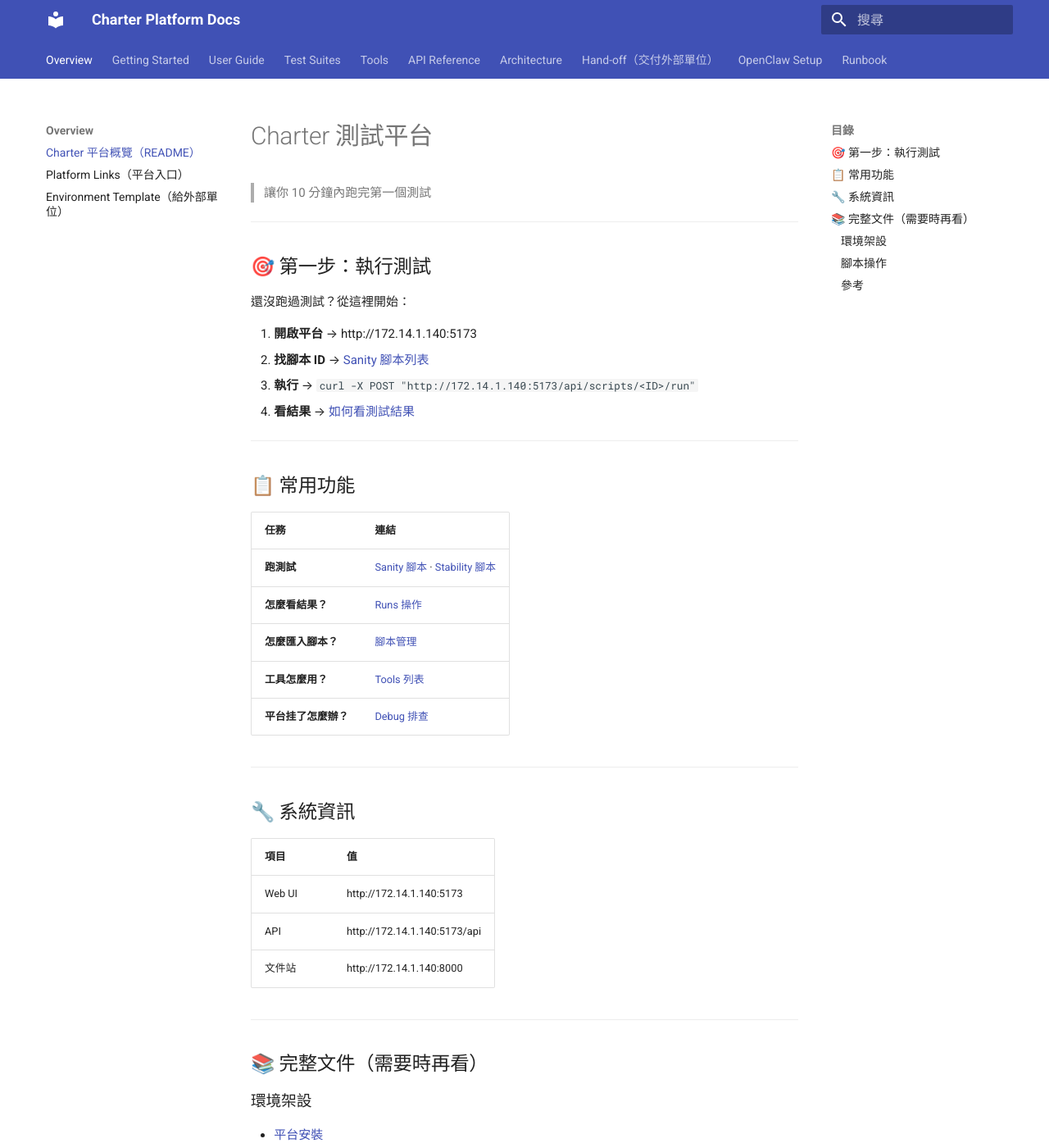
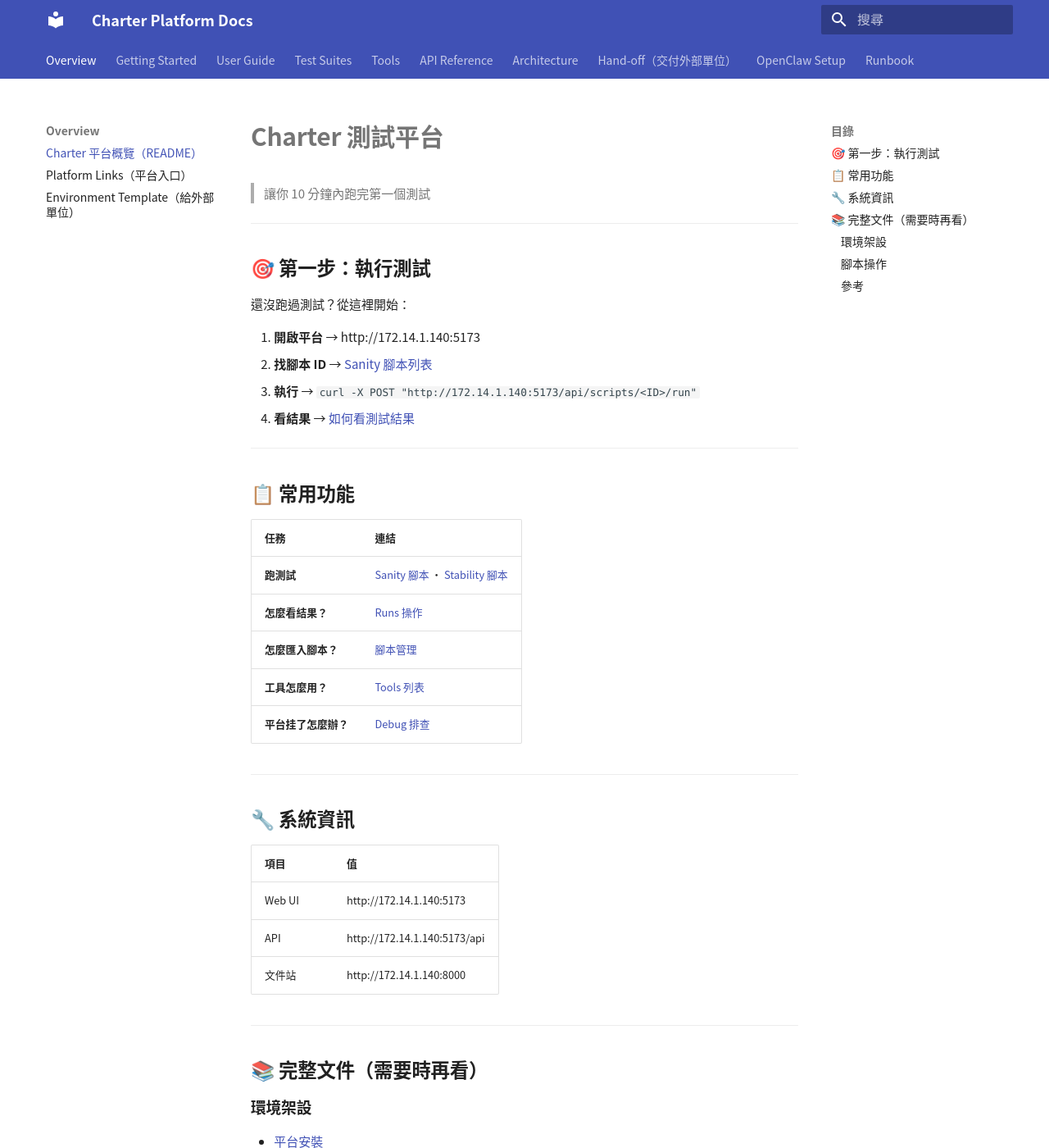
Before and after one commit to askeywifisit-ui/charter_project, an MkDocs documentation site: the page built from docs/charter_site/docs/index.md, in a window 1280 px wide and 1400 px high. Shown: the whole window at 82% size. Built offline with MkDocs 1.6.1 and Material for MkDocs 9.7.7, drawn with Linux system fonts in a browser that asks for light colours; comment, search, counter and statistics services are not loaded.

Commit message:
Fix Chinese typography - consistent font for all text

```diff
--- a/docs/charter_site/docs/assets/css/custom.css
+++ b/docs/charter_site/docs/assets/css/custom.css
@@ -20,3 +20,61 @@
 .md-content article {
   font-size: 15px;
 }
+
+/* ===========================
+   Chinese Typography Fix
+   =========================== */
+
+/* Apply to all text - consistent Chinese font */
+body,
+.md-typeset,
+.md-typeset p,
+.md-typeset li,
+.md-typeset td,
+.md-typeset th,
+.md-typeset span {
+    font-family: "PingFang TC", "Microsoft JhengHei", "Heiti TC",
+                 "Source Han Sans TC", "Noto Sans CJK TC",
+                 -apple-system, BlinkMacSystemFont, "Segoe UI", sans-serif !important;
+    -webkit-font-smoothing: antialiased;
+}
+
+/* Headings - consistent weight */
+.md-typeset h1,
+.md-typeset h2,
+.md-typeset h3,
+.md-typeset h4,
+.md-typeset h5,
+.md-typeset h6 {
+    font-family: "PingFang TC", "Microsoft JhengHei", "Heiti TC",
+                 "Source Han Sans TC", "Noto Sans CJK TC",
+                 -apple-system, BlinkMacSystemFont, "Segoe UI", sans-serif !important;
+    font-weight: 600;
+    letter-spacing: -0.01em;
+}
+
+/* English headers - same style as Chinese */
+.md-typeset h1,
+.md-typeset h2 {
+    font-weight: 700;
+}
+
+/* Code blocks - proper monospace */
+.md-typeset code,
+.md-typeset pre,
+.md-typeset .codehilite {
+    font-family: "Menlo", "Consolas", "Source Code Pro",
+                 "JetBrains Mono", monospace !important;
+    font-size: 0.85em;
+}
+
+/* Tables - consistent font */
+.md-typeset table {
+    font-family: inherit;
+}
+
+/* Ensure proper line height for Chinese text */
+.md-typeset p,
+.md-typeset li {
+    line-height: 1.7;
+}
```
